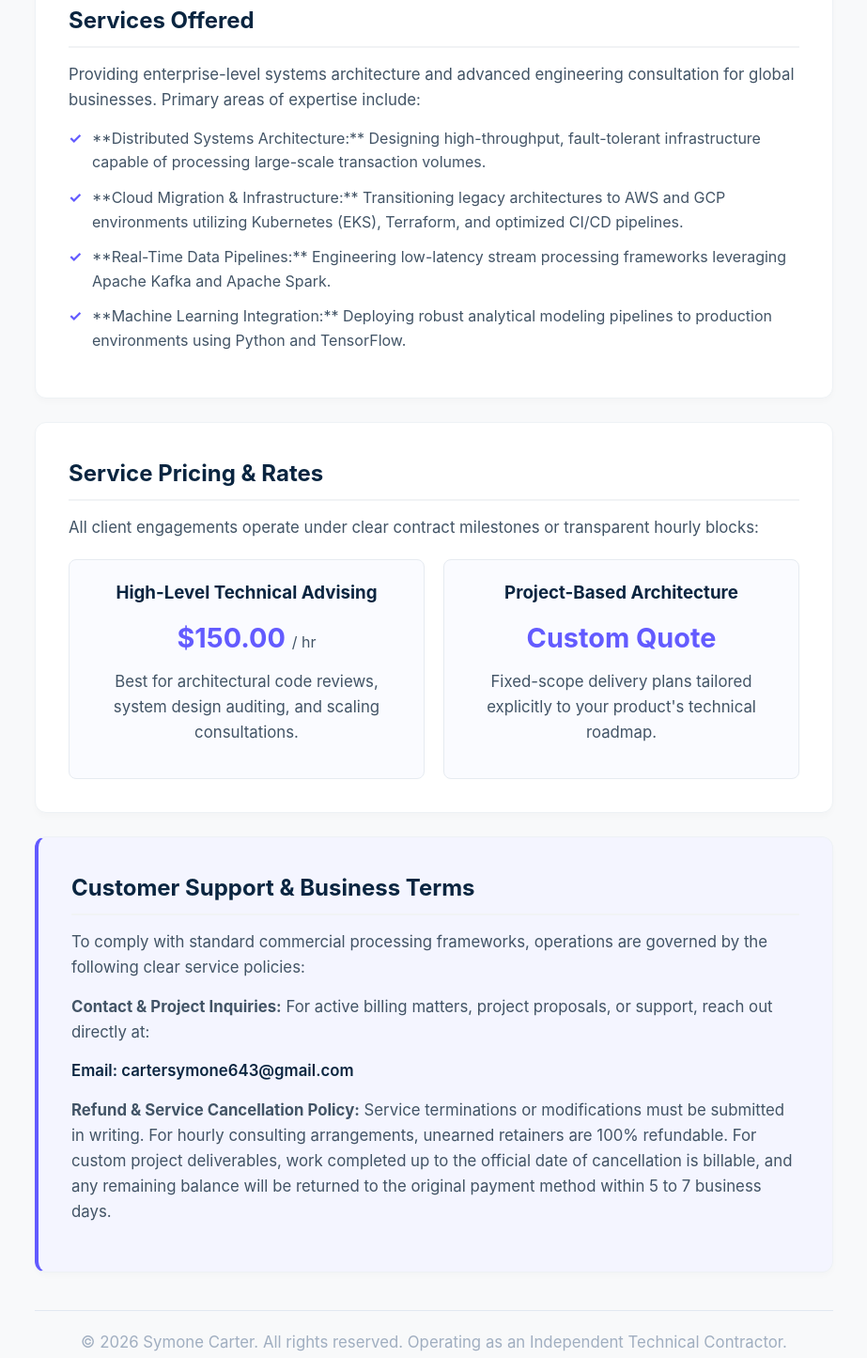
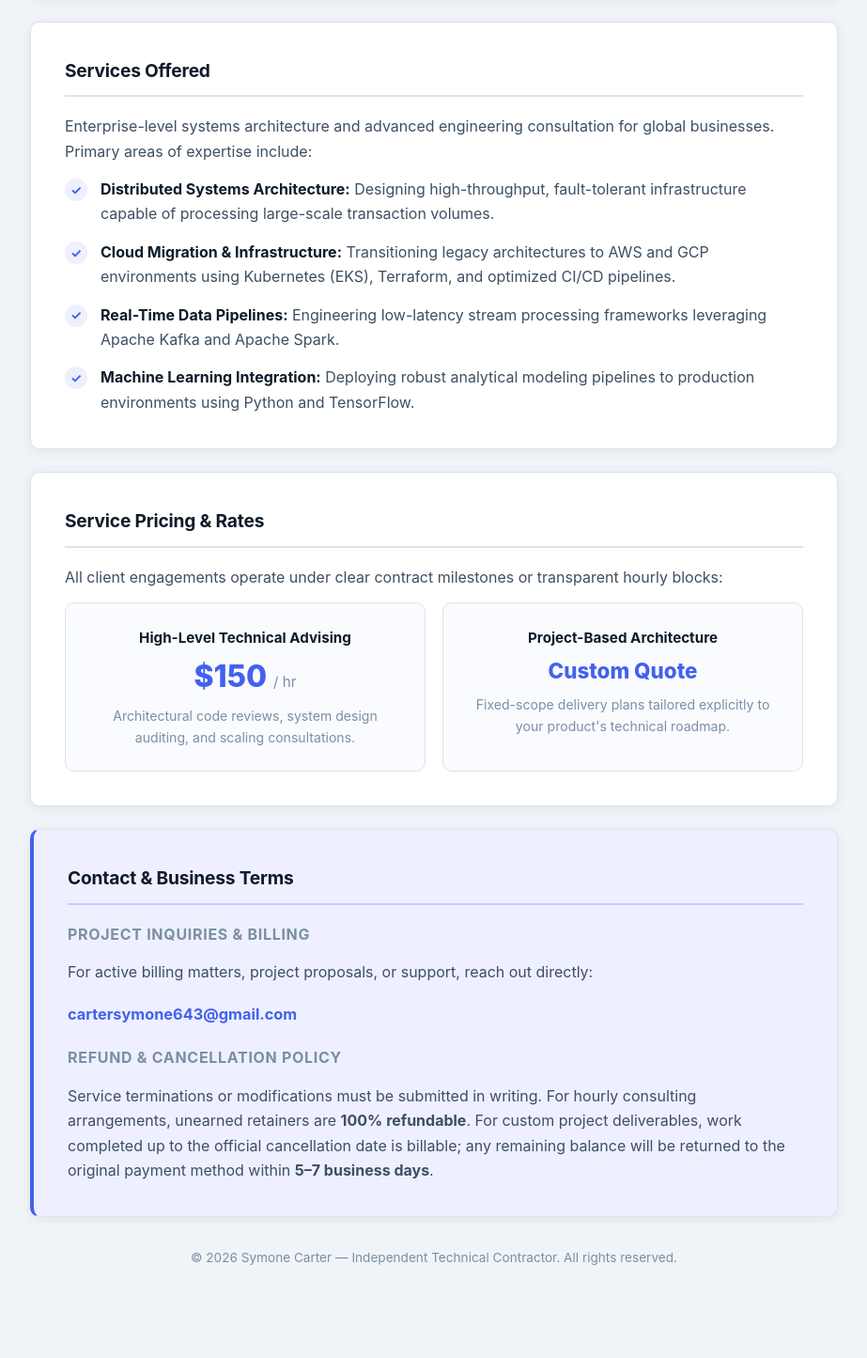
Before and after one commit to scarter-consulting/scarter-consulting.github.io, a plain HTML site: page index.html in a window 1280 px wide. Shown: the part 303-1748 px from the top of the page at 94% size, without its empty margins (178-1101 px from the left). After the commit the page ends 1717 px from the top, so only its background shows below. Drawn offline with Linux system fonts and the light colour scheme.

Commit message:
Update index.html

```diff
--- a/index.html
+++ b/index.html
@@ -1,205 +1,319 @@
 <!DOCTYPE html>
 <html lang="en">
 <head>
-    <meta charset="UTF-8">
-    <meta name="viewport" content="width=device-width, initial-scale=1.0">
-    <title>Symone Carter | Enterprise Cloud Architecture & Technical Consulting</title>
+  <meta charset="UTF-8" />
+  <meta name="viewport" content="width=device-width, initial-scale=1.0" />
+  <title>Symone Carter | Enterprise Cloud Architecture &amp; Technical Consulting</title>
   <style>
+    /* ── Design tokens ─────────────────────────────────────── */
     :root {
-            --primary: #0a2540;
-            --accent: #635bff;
-            --text: #425466;
-            --bg: #f8f9fa;
-            --card-bg: #ffffff;
+      --navy:   #0D1B2A;
+      --slate:  #1B2D44;
+      --indigo: #4361EE;
+      --indigo-light: #eef0ff;
+      --text:   #3D4F63;
+      --muted:  #7A8FA6;
+      --bg:     #F0F4F8;
+      --card:   #FFFFFF;
+      --border: #DDE3EB;
+      --radius: 10px;
+      --shadow: 0 2px 12px rgba(13,27,42,.07);
     }
 
-        * {
-            box-sizing: border-box;
-            margin: 0;
-            padding: 0;
-        }
+    /* ── Reset ─────────────────────────────────────────────── */
+    *, *::before, *::after { box-sizing: border-box; margin: 0; padding: 0; }
 
+    /* ── Base ──────────────────────────────────────────────── */
     body {
-            font-family: -apple-system, BlinkMacSystemFont, "Segoe UI", Roboto, Helvetica, Arial, sans-serif;
-            background-color: var(--bg);
+      font-family: -apple-system, BlinkMacSystemFont, "Segoe UI", Roboto,
+                   Helvetica, Arial, sans-serif;
+      background: var(--bg);
       color: var(--text);
-            line-height: 1.6;
-            padding: 40px 20px;
+      line-height: 1.65;
+      padding: 48px 20px 64px;
     }
 
     .container {
-            max-width: 850px;
+      max-width: 860px;
       margin: 0 auto;
+      display: flex;
+      flex-direction: column;
+      gap: 24px;
     }
 
+    /* ── Hero header ───────────────────────────────────────── */
     header {
+      background: linear-gradient(135deg, var(--navy) 0%, var(--slate) 100%);
+      color: #fff;
+      padding: 52px 36px 48px;
+      border-radius: var(--radius);
       text-align: center;
-            padding: 40px 20px;
-            background: linear-gradient(135deg, var(--primary) 0%, #1a365d 100%);
-            color: white;
-            border-radius: 12px;
-            margin-bottom: 30px;
-            box-shadow: 0 4px 6px rgba(0, 0, 0, 0.05);
+      box-shadow: var(--shadow);
     }
 
     header h1 {
-            font-size: 2.5rem;
+      font-size: clamp(1.9rem, 5vw, 2.7rem);
+      letter-spacing: -0.4px;
       margin-bottom: 10px;
-            letter-spacing: -0.5px;
     }
 
-        header p {
-            font-size: 1.2rem;
-            color: #adbdcc;
-            font-weight: 300;
+    header .subtitle {
+      font-size: 1.05rem;
+      color: #9DB4CA;
+      font-weight: 400;
     }
 
-        section {
-            background: var(--card-bg);
-            padding: 35px;
-            border-radius: 12px;
-            margin-bottom: 25px;
-            box-shadow: 0 4px 6px rgba(0, 0, 0, 0.02);
-            border: 1px solid #eef2f5;
+    /* Divider pill between name and subtitle */
+    header .pill {
+      display: inline-block;
+      margin: 16px 0 0;
+      background: var(--indigo);
+      color: #fff;
+      font-size: 0.78rem;
+      font-weight: 600;
+      letter-spacing: 0.8px;
+      text-transform: uppercase;
+      padding: 4px 14px;
+      border-radius: 20px;
     }
 
-        h2 {
-            color: var(--primary);
-            font-size: 1.5rem;
-            margin-bottom: 15px;
-            border-bottom: 2px solid #f1f3f5;
-            padding-bottom: 8px;
+    /* ── Cards ─────────────────────────────────────────────── */
+    .card {
+      background: var(--card);
+      border: 1px solid var(--border);
+      border-radius: var(--radius);
+      padding: 36px;
+      box-shadow: var(--shadow);
     }
 
-        p {
-            margin-bottom: 15px;
-            font-size: 1.05rem;
+    .card h2 {
+      color: var(--navy);
+      font-size: 1.2rem;
+      font-weight: 700;
+      letter-spacing: -0.2px;
+      padding-bottom: 10px;
+      margin-bottom: 18px;
+      border-bottom: 2px solid var(--border);
     }
 
+    .card p {
+      font-size: 1rem;
+      margin-bottom: 14px;
+    }
+
+    .card p:last-child { margin-bottom: 0; }
+
+    /* ── Services list ─────────────────────────────────────── */
     .services-list {
       list-style: none;
+      display: flex;
+      flex-direction: column;
+      gap: 14px;
+      margin-top: 6px;
     }
 
     .services-list li {
-            position: relative;
-            padding-left: 25px;
-            margin-bottom: 12px;
+      display: grid;
+      grid-template-columns: 28px 1fr;
+      gap: 0 10px;
+      align-items: start;
     }
 
-        .services-list li::before {
-            content: "✓";
-            position: absolute;
-            left: 0;
-            color: var(--accent);
-            font-weight: bold;
+    .services-list li .icon {
+      display: flex;
+      align-items: center;
+      justify-content: center;
+      background: var(--indigo-light);
+      color: var(--indigo);
+      font-weight: 700;
+      font-size: 0.85rem;
+      border-radius: 50%;
+      width: 24px;
+      height: 24px;
+      margin-top: 2px;
+      flex-shrink: 0;
     }
 
+    .services-list li strong {
+      color: var(--navy);
+    }
+
+    /* ── Pricing grid ──────────────────────────────────────── */
     .pricing-grid {
       display: grid;
-            grid-template-columns: repeat(auto-fit, minmax(250px, 1fr));
-            gap: 20px;
-            margin-top: 20px;
+      grid-template-columns: repeat(auto-fit, minmax(230px, 1fr));
+      gap: 18px;
+      margin-top: 6px;
     }
 
     .price-card {
-            border: 1px solid #e6ebf1;
-            padding: 20px;
-            border-radius: 8px;
-            background: #fafbff;
+      border: 1px solid var(--border);
+      border-radius: var(--radius);
+      padding: 24px 20px;
       text-align: center;
+      background: #FAFBFF;
     }
 
     .price-card h3 {
-            color: var(--primary);
+      color: var(--navy);
+      font-size: 0.95rem;
+      font-weight: 700;
       margin-bottom: 10px;
     }
 
-        .price-amount {
-            font-size: 1.8rem;
-            color: var(--accent);
-            font-weight: bold;
-            margin: 10px 0;
+    .price-card .amount {
+      font-size: 2rem;
+      font-weight: 800;
+      color: var(--indigo);
+      line-height: 1.2;
     }
 
-        .compliance-box {
-            border-left: 4px solid var(--accent);
-            background-color: #f4f5ff;
+    .price-card .amount span {
+      font-size: 0.95rem;
+      font-weight: 400;
+      color: var(--muted);
     }
 
-        .contact-details {
-            font-weight: 600;
-            color: var(--primary);
+    .price-card p {
+      font-size: 0.88rem;
+      color: var(--muted);
       margin-top: 10px;
+      margin-bottom: 0;
     }
 
+    /* ── Contact / policy card ─────────────────────────────── */
+    .card.highlight {
+      border-left: 4px solid var(--indigo);
+      background: var(--indigo-light);
+    }
+
+    .card.highlight h2 {
+      border-bottom-color: #C8CDFF;
+    }
+
+    .contact-email {
+      display: inline-block;
+      font-weight: 700;
+      color: var(--indigo);
+      font-size: 1.02rem;
+      margin-top: 4px;
+      text-decoration: none;
+    }
+
+    .contact-email:hover { text-decoration: underline; }
+
+    .section-label {
+      font-size: 0.8rem;
+      font-weight: 700;
+      text-transform: uppercase;
+      letter-spacing: 0.7px;
+      color: var(--muted);
+      margin-bottom: 6px;
+    }
+
+    .policy-block + .policy-block { margin-top: 20px; }
+
+    /* ── Footer ────────────────────────────────────────────── */
     footer {
       text-align: center;
-            font-size: 0.9rem;
-            color: #a0aec0;
-            margin-top: 40px;
-            padding-top: 20px;
-            border-top: 1px solid #e2e8f0;
+      font-size: 0.85rem;
+      color: var(--muted);
+      padding-top: 8px;
     }
 
+    /* ── Responsive ────────────────────────────────────────── */
     @media (max-width: 600px) {
-            body { padding: 20px 10px; }
-            header h1 { font-size: 2rem; }
-            section { padding: 20px; }
+      body { padding: 24px 12px 48px; }
+      .card { padding: 24px 20px; }
+      header { padding: 36px 20px; }
     }
   </style>
 </head>
 <body>
-
   <div class="container">
 
+    <!-- ── Hero ─────────────────────────────────────────── -->
     <header>
       <h1>Symone Carter</h1>
-            <p>Senior Technical Consultant & Enterprise Cloud Architect</p>
+      <p class="subtitle">Senior Technical Consultant &amp; Enterprise Cloud Architect</p>
+      <span class="pill">Available for Engagements</span>
     </header>
 
-        <section>
+    <!-- ── Services ─────────────────────────────────────── -->
+    <section class="card">
       <h2>Services Offered</h2>
-            <p>Providing enterprise-level systems architecture and advanced engineering consultation for global businesses. Primary areas of expertise include:</p>
+      <p>Enterprise-level systems architecture and advanced engineering consultation for global businesses. Primary areas of expertise include:</p>
       <ul class="services-list">
-                <li>**Distributed Systems Architecture:** Designing high-throughput, fault-tolerant infrastructure capable of processing large-scale transaction volumes.</li>
-                <li>**Cloud Migration & Infrastructure:** Transitioning legacy architectures to AWS and GCP environments utilizing Kubernetes (EKS), Terraform, and optimized CI/CD pipelines.</li>
-                <li>**Real-Time Data Pipelines:** Engineering low-latency stream processing frameworks leveraging Apache Kafka and Apache Spark.</li>
-                <li>**Machine Learning Integration:** Deploying robust analytical modeling pipelines to production environments using Python and TensorFlow.</li>
+        <li>
+          <span class="icon">✓</span>
+          <span>
+            <strong>Distributed Systems Architecture:</strong>
+            Designing high-throughput, fault-tolerant infrastructure capable of processing large-scale transaction volumes.
+          </span>
+        </li>
+        <li>
+          <span class="icon">✓</span>
+          <span>
+            <strong>Cloud Migration &amp; Infrastructure:</strong>
+            Transitioning legacy architectures to AWS and GCP environments using Kubernetes (EKS), Terraform, and optimized CI/CD pipelines.
+          </span>
+        </li>
+        <li>
+          <span class="icon">✓</span>
+          <span>
+            <strong>Real-Time Data Pipelines:</strong>
+            Engineering low-latency stream processing frameworks leveraging Apache Kafka and Apache Spark.
+          </span>
+        </li>
+        <li>
+          <span class="icon">✓</span>
+          <span>
+            <strong>Machine Learning Integration:</strong>
+            Deploying robust analytical modeling pipelines to production environments using Python and TensorFlow.
+          </span>
+        </li>
       </ul>
     </section>
 
-        <section>
-            <h2>Service Pricing & Rates</h2>
+    <!-- ── Pricing ───────────────────────────────────────── -->
+    <section class="card">
+      <h2>Service Pricing &amp; Rates</h2>
       <p>All client engagements operate under clear contract milestones or transparent hourly blocks:</p>
       <div class="pricing-grid">
         <div class="price-card">
           <h3>High-Level Technical Advising</h3>
-                    <div class="price-amount">$150.00 <span style="font-size: 1rem; font-weight: normal; color: var(--text);">/ hr</span></div>
-                    <p>Best for architectural code reviews, system design auditing, and scaling consultations.</p>
+          <div class="amount">$150 <span>/ hr</span></div>
+          <p>Architectural code reviews, system design auditing, and scaling consultations.</p>
         </div>
         <div class="price-card">
           <h3>Project-Based Architecture</h3>
-                    <div class="price-amount">Custom Quote</div>
+          <div class="amount" style="font-size:1.4rem;">Custom Quote</div>
           <p>Fixed-scope delivery plans tailored explicitly to your product's technical roadmap.</p>
         </div>
       </div>
     </section>
 
-        <section class="compliance-box">
-            <h2>Customer Support & Business Terms</h2>
-            <p>To comply with standard commercial processing frameworks, operations are governed by the following clear service policies:</p>
+    <!-- ── Contact & Policy ──────────────────────────────── -->
+    <section class="card highlight">
+      <h2>Contact &amp; Business Terms</h2>
 
-            <p><strong>Contact & Project Inquiries:</strong> For active billing matters, project proposals, or support, reach out directly at:</p>
-            <p class="contact-details">Email: cartersymone643@gmail.com</p>
+      <div class="policy-block">
+        <p class="section-label">Project Inquiries &amp; Billing</p>
+        <p>For active billing matters, project proposals, or support, reach out directly:</p>
+        <a class="contact-email" href="mailto:cartersymone643@gmail.com">cartersymone643@gmail.com</a>
+      </div>
 
-            <p style="margin-top: 15px;"><strong>Refund & Service Cancellation Policy:</strong> Service terminations or modifications must be submitted in writing. For hourly consulting arrangements, unearned retainers are 100% refundable. For custom project deliverables, work completed up to the official date of cancellation is billable, and any remaining balance will be returned to the original payment method within 5 to 7 business days.</p>
+      <div class="policy-block">
+        <p class="section-label">Refund &amp; Cancellation Policy</p>
+        <p>Service terminations or modifications must be submitted in writing. For hourly consulting arrangements, unearned retainers are <strong>100% refundable</strong>. For custom project deliverables, work completed up to the official cancellation date is billable; any remaining balance will be returned to the original payment method within <strong>5–7 business days</strong>.</p>
+      </div>
     </section>
 
+    <!-- ── Footer ────────────────────────────────────────── -->
     <footer>
-            <p>&copy; 2026 Symone Carter. All rights reserved. Operating as an Independent Technical Contractor.</p>
+      <p>&copy; 2026 Symone Carter &mdash; Independent Technical Contractor. All rights reserved.</p>
     </footer>
 
   </div>
-
 </body>
 </html>
```
Lines whose indentation alone changed are shown as unchanged.
